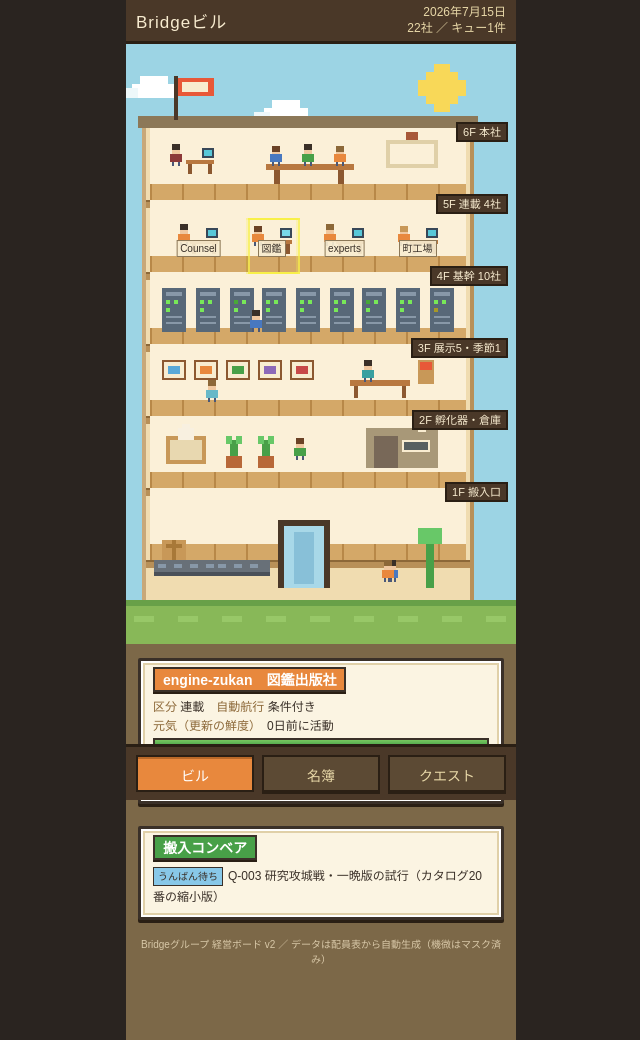
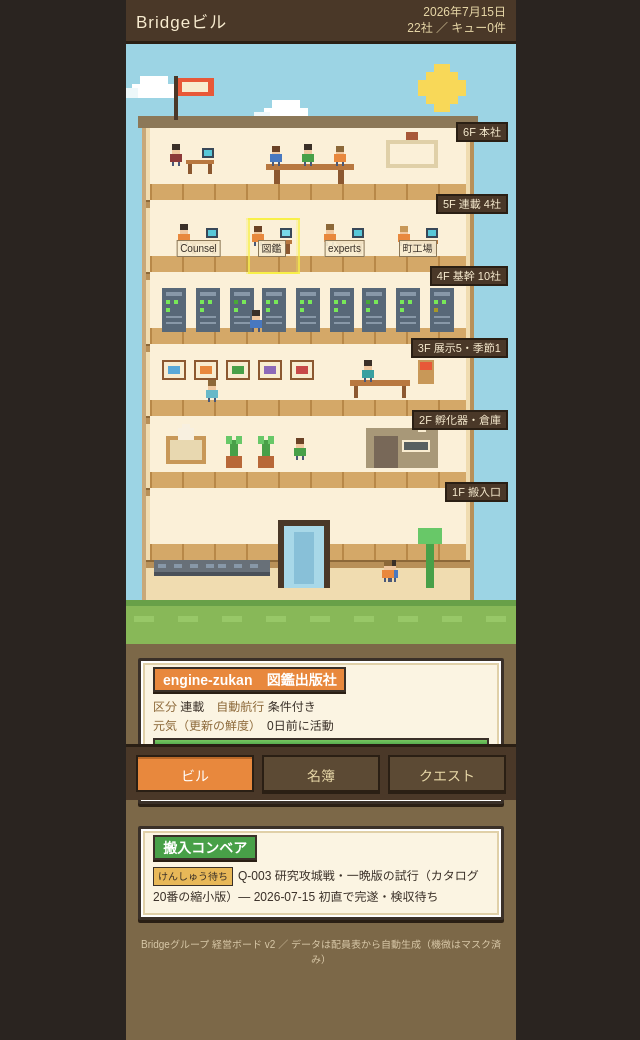
Before and after one commit to YukiKanedomi/bridge-sim, a plain HTML site: page index.html in a window 1280 px wide. Shown: the whole page, without its empty margins (319-959 px from the left). Drawn offline with Linux system fonts and the light colour scheme; a web font is replaced by a local one.

Commit message:
検収待ち状態の表示に対応（けんしゅう待ちタグ・6Fランプ条件）
Co-Authored-By: Claude Fable 5 <noreply@anthropic.com>
Claude-Session: https://claude.ai/code/session_01S8vf6q7LhsSeq65LnmhHos

```diff
--- a/app.js
+++ b/app.js
@@ -14,6 +14,7 @@ const kisetsu = byCat('季節');
 const fukaki  = byCat('孵化器');
 const kyumin  = byCat('休眠');
 const jobsLive = D.jobs.filter(j => j.state === 'proposed' || j.state === 'queued');
+const jobsReview = D.jobs.filter(j => j.state === 'review');
 
 const SHORT = { 'engine-zukan':'図鑑', 'machikoba':'町工場', 'travel-itinerary':'旅行' };
 const short = n => SHORT[n] || (n.length > 8 ? n.slice(0, 7) + '…' : n);
@@ -110,7 +111,7 @@ function draw(t) {
   worker(88, F.f6 + 8, '#3a3028', '#48a048', true, tick);
   worker(104, F.f6 + 8, '#8c6838', '#e8883d', true, tick + 1);
   P(130, F.f6 + 6, 26, 14, '#e0d0a8'); P(132, F.f6 + 8, 22, 10, '#fbf0d8');
-  P(140, F.f6 + 2, 6, 4, jobsLive.length && tick % 2 ? '#e85838' : '#a85838'); // 検収・承認待ちランプ
+  P(140, F.f6 + 2, 6, 4, (jobsLive.length || jobsReview.length) && tick % 2 ? '#e85838' : '#a85838'); // 検収・承認待ちランプ
 
   // 5F 連載
   deskSlots.forEach((s, i) => {
--- a/data.js
+++ b/data.js
@@ -250,10 +250,10 @@ window.BRIDGE_DATA = {
   "jobs": [
     {
       "id": "Q-003",
-      "title": "研究攻城戦・一晩版の試行（カタログ20番の縮小版）",
-      "state": "queued",
-      "stateLabel": "うんばん待ち",
-      "meta": "承認: 2026-07-15 社長（Q-001/002は見送り、本件のみ承認）"
+      "title": "研究攻城戦・一晩版の試行（カタログ20番の縮小版）— 2026-07-15 初直で完遂・検収待ち",
+      "state": "review",
+      "stateLabel": "けんしゅう待ち",
+      "meta": "承認: 2026-07-15 社長（Q-001/002は見送り）／ 実行: 同日初直（手動・メインセッション）"
     }
   ],
   "tasks": [
--- a/style.css
+++ b/style.css
@@ -33,6 +33,7 @@ canvas { display:block; width:390px; height:600px; image-rendering:pixelated; cu
 .tag { display:inline-block; font-size:10px; background:#c8b078; color:#3a3028; border:1px solid #3a3028;
   padding:0 4px; margin-right:5px; }
 .tag.queued { background:#88c8e8; }
+.tag.review { background:#e8b858; }
 .tag.done { background:#88d888; }
 .blink { animation:bl 1s steps(1) infinite; }
 @keyframes bl { 50% { opacity:0; } }
```
